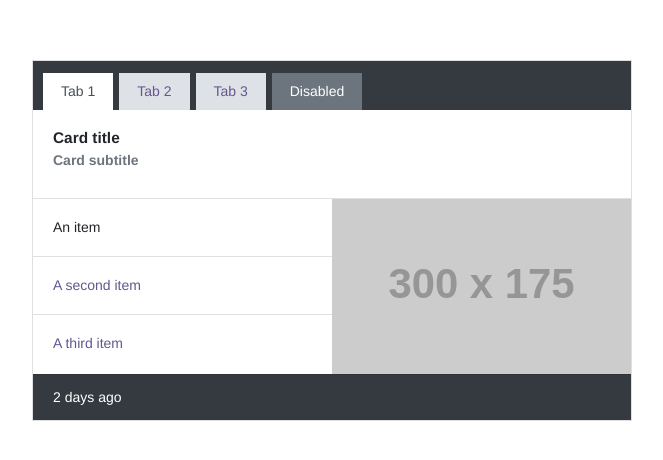
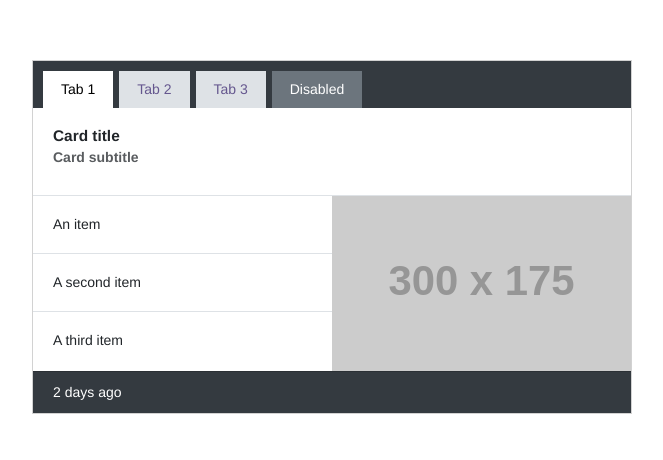
Before and after one commit to estoj/bootstrap-cards, a website built with Vite: page src/index.html in a window 1280 px wide. Shown: the whole page, without its empty margins (308-971 px from the left). Built offline with nearby package versions, Linux system fonts and the light colour scheme; placeholder pictures from the web are drawn by us.

Commit message:
Variant A, now updated in bootstrap v5.3

```diff
--- a/package.json
+++ b/package.json
@@ -26,6 +26,6 @@
   },
   "dependencies": {
     "@popperjs/core": "^2.11.8",
-    "bootstrap": "v4.3"
+    "bootstrap": "^5.3"
   }
 }
--- a/src/index.html
+++ b/src/index.html
@@ -3,24 +3,24 @@
 <head>
     <meta charset="UTF-8">
     <meta name="viewport" content="width=device-width, initial-scale=1">
-    <title>Bootstrap Card – Odoo</title>
+    <title>Odoo assignment – UX/UI Designer</title>
 </head>
 <body class="container">
-    <div class="card mt-5 mx-auto w-600 mw-100">
+    <div class="card mw-600 mx-auto mt-5">
         <!-- Navigation tabs -->
         <div class="card-header bg-dark border-bottom-0">
             <ul class="nav nav-tabs card-header-tabs" id="nav-tab" role="tablist">
                 <li class="nav-item bg-gray">
-                    <a class="nav-link active" id="tab1-tab" data-toggle="tab" href="#tab1" role="tab" aria-controls="tab1" aria-selected="true">Tab 1</a>
+                    <button class="nav-link active" id="tab1-tab" data-bs-toggle="tab" data-bs-target="#tab1" role="tab" aria-controls="tab1" aria-selected="true">Tab 1</button>
                 </li>
-                <li class="nav-item ml-1 bg-gray">
-                    <a class="nav-link" id="tab2-tab" data-toggle="tab" href="#tab2" role="tab" aria-controls="tab2" aria-selected="false">Tab 2</a>
+                <li class="nav-item ms-1 bg-gray">
+                    <button class="nav-link" id="tab2-tab" data-bs-toggle="tab" data-bs-target="#tab2" role="tab" aria-controls="tab2" aria-selected="false">Tab 2</button>
                 </li>
-                <li class="nav-item ml-1 bg-gray">
-                    <a class="nav-link" id="tab3-tab" data-toggle="tab" href="#tab3" role="tab" aria-controls="tab3" aria-selected="false">Tab 3</a>
+                <li class="nav-item ms-1 bg-gray">
+                    <button class="nav-link" id="tab3-tab" data-bs-toggle="tab" data-bs-target="#tab3" role="tab" aria-controls="tab3" aria-selected="false">Tab 3</button>
                 </li>
-                <li class="nav-item ml-1 bg-gray">
-                    <a class="nav-link disabled bg-secondary text-white" data-toggle="tab" role="tab" tabindex="-1" aria-disabled="true">Disabled</a>
+                <li class="nav-item ms-1 bg-gray">
+                    <button class="nav-link disabled bg-secondary text-white" id="disabled-tab" data-bs-toggle="tab" data-bs-target="#disabled" role="tab" aria-controls="disabled" tabindex="-1" aria-disabled="true" disabled>Disabled</button>
                 </li>
             </ul>
         </div>
@@ -28,23 +28,23 @@
         <!-- Card content -->
         <div class="card-body p-0">
             <div class="tab-content" id="nav-tabContent">
-                <div class="tab-pane show active" id="tab1" role="tabpanel" aria-labelledby="tab1-tab">
+                <div class="tab-pane show active" id="tab1" role="tabpanel" aria-labelledby="tab1-tab" tabindex="0">
                     <div class="pt-3 px-3 pb-4 border-bottom">
                         <h2 class="card-title h5">Card title</h4>
                         <h3 class="card-subtitle h6 text-muted">Card subtitle</h6>
                     </div>
-                    <div class="row no-gutters">
+                    <div class="row g-0">
                         <div class="col-md-6">
                             <div class="list-group list-group-flush" id="items-tab" role="tablist">
-                                <a class="list-group-item list-group-item-action active" id="items-1-tab" data-toggle="pill" href="#items-1" role="tab" aria-controls="items-1" aria-selected="true">
+                                <button class="list-group-item list-group-item-action active" id="items-1-tab" data-bs-toggle="tab" data-bs-target="#items-1" role="tab" aria-controls="items-1" aria-selected="true">
                                     An item
-                                </a>
-                                <a class="list-group-item list-group-item-action" id="items-2-tab" data-toggle="pill" href="#items-2" role="tab" aria-controls="items-2" aria-selected="false">
+                                </button>
+                                <button class="list-group-item list-group-item-action" id="items-2-tab" data-bs-toggle="tab" data-bs-target="#items-2" role="tab" aria-controls="items-2" aria-selected="false">
                                     A second item
-                                </a>
-                                <a class="list-group-item list-group-item-action" id="items-3-tab" data-toggle="pill" href="#items-3" role="tab" aria-controls="items-3" aria-selected="false">
+                                </button>
+                                <button class="list-group-item list-group-item-action" id="items-3-tab" data-bs-toggle="tab" data-bs-target="#items-3" role="tab" aria-controls="items-3" aria-selected="false">
                                     A third item
-                                </a>
+                                </button>
                             </div>
                         </div>
                         <div class="col-md-6">
@@ -52,18 +52,24 @@
                                 <div class="tab-pane show active" id="items-1" role="tabpanel" aria-labelledby="items-1-tab">
                                     <picture>
                                         <source srcset="https://placehold.co/555x345/blue/white?text=Pic-1" media="(max-width: 768px)" width="555" height="345">
+                                        <source srcset="https://placehold.co/174x174/blue/white?text=Pic-1" media="(max-width: 992px)" width="174" height="174">
+                                        <source srcset="https://placehold.co/234x174/blue/white?text=Pic-1" media="(max-width: 1200px)" width="234" height="174">
                                         <img class="img-fluid" src="https://placehold.co/300x175/blue/white?text=Pic-1" alt="White 'Pic-1' text on a blue background" width="300" height="175">
                                     </picture>
                                 </div>
                                 <div class="tab-pane" id="items-2" role="tabpanel" aria-labelledby="items-2-tab">
                                     <picture>
                                         <source srcset="https://placehold.co/555x345/yellow/black?text=Pic-2" media="(max-width: 768px)" width="555" height="345">
+                                        <source srcset="https://placehold.co/174x174/yellow/black?text=Pic-2" media="(max-width: 992px)" width="174" height="174">
+                                        <source srcset="https://placehold.co/234x174/yellow/black?text=Pic-2" media="(max-width: 1200px)" width="234" height="174">
                                         <img class="img-fluid" src="https://placehold.co/300x175/yellow/black?text=Pic-2" alt="Black 'Pic-2' text on a yellow background" width="300" height="175">
                                     </picture>
                                 </div>
                                 <div class="tab-pane" id="items-3" role="tabpanel" aria-labelledby="items-3-tab">
                                     <picture>
                                         <source srcset="https://placehold.co/555x345/black/white?text=Pic-3" media="(max-width: 768px)" width="555" height="345">
+                                        <source srcset="https://placehold.co/174x174/black/white?text=Pic-3" media="(max-width: 992px)" width="174" height="174">
+                                        <source srcset="https://placehold.co/234x174/black/white?text=Pic-3" media="(max-width: 1200px)" width="234" height="174">
                                         <img class="img-fluid" src="https://placehold.co/300x175/black/white?text=Pic-3" alt="White 'Pic-3' text on a black background" width="300" height="175">
                                     </picture>
                                 </div>
@@ -71,7 +77,7 @@
                         </div>
                     </div>
                 </div>
-                <div class="tab-pane" id="tab2" role="tabpanel" aria-labelledby="tab2-tab">
+                <div class="tab-pane" id="tab2" role="tabpanel" aria-labelledby="tab2-tab" tabindex="0">
                     <div class="d-flex justify-content-center align-items-center flex-column p-5">
                         Loading…
                         <svg class="mt-2" width="34" height="34" xmlns="http://www.w3.org/2000/svg" viewBox="0 0 34 34">
@@ -83,11 +89,13 @@
                         </svg>
                     </div>
                 </div>
-                <div class="tab-pane" id="tab3" role="tabpanel" aria-labelledby="tab3-tab">
-                    <div class="row no-gutters">
+                <div class="tab-pane" id="tab3" role="tabpanel" aria-labelledby="tab3-tab" tabindex="0">
+                    <div class="row g-0">
                         <div class="col-md-4">
                             <picture>
                                 <source srcset="https://placehold.co/555x345/red/white?text=Image" media="(max-width: 768px)" width="555" height="345" class="img-fluid">
+                                <source srcset="https://placehold.co/116x212/red/white?text=Image" media="(max-width: 992px)" width="116" height="212" class="img-fluid">
+                                <source srcset="https://placehold.co/156x169/red/white?text=Image" media="(max-width: 1200px)" width="156" height="169" class="img-fluid">
                                 <img src="https://placehold.co/200x186/red/white?text=Image" alt="White 'Image' text on a red background"  width="200" height="186" class="img-fluid">
                             </picture>
                         </div>
@@ -100,6 +108,11 @@
                         </div>
                         </div>
                 </div>
+                <div class="tab-pane" id="disabled" role="tabpanel" aria-labelledby="disabled-tab" tabindex="0">
+                    <div class="d-flex justify-content-center align-items-center flex-column p-5">
+                        Disabled
+                    </div>
+                </div>
             </div>
             <div class="card-footer bg-dark text-white">
                 2 days ago
--- a/src/scss/styles.scss
+++ b/src/scss/styles.scss
@@ -1,26 +1,20 @@
-// Toggle global options
+// Init
+@import "bootstrap/scss/functions";
+
+// Options
+$enable-dark-mode: false;
 $enable-gradients: false;
 $enable-rounded: false;
 $enable-shadows: false;
+$enable-cssgrid: false;
 $spacer: 1.25rem;
-$spacers: (
-    1: ($spacer * 0.3)
-);
-$gray-700: #495057;
 
-// Include functions first
-@import "bootstrap/scss/functions";
+$prefix:                            bs-;
 
 // Colors
-
-$white:                           #fff;
-$gray-300:                        #dee2e6;
-$gray-900:                        #212529;
-$body-color:                        $gray-900;
-
-$purple:                          #65578e;
-$primary:                           $purple;
-
+$purple: #65578e;
+$dark: #343a40;
+$primary: $purple;
 
 // Font Family and Font Size
 $font-family-sans-serif:            "Helvetica Neue", Arial, "Noto Sans", sans-serif, "Apple Color Emoji", "Segoe UI Emoji", "Segoe UI Symbol", "Noto Color Emoji";
@@ -41,80 +35,86 @@ $nav-tabs-border-width:             0;
 $list-group-item-padding-y:         1.125rem;
 $list-group-item-padding-x:         1.25rem;
 
-$list-group-hover-bg:               $white;
-$list-group-active-color:           $body-color;
+$list-group-hover-bg:               var(--#{$prefix}white);
+$list-group-active-color:           var(--#{$prefix}body-color);
 $list-group-active-bg:              transparent;
+$list-group-active-border-color:    var(--#{$prefix}border-color);
+
 
 $list-group-action-color:           $primary;
 $list-group-action-hover-color:     darken($primary, 15%);
 
-$list-group-action-active-color:    $body-color;
+$list-group-action-active-color:    var(--#{$prefix}body-color);
 $list-group-action-active-bg:       transparent;
 
-// Required
+// Configuration
 @import "bootstrap/scss/variables";
-@import "bootstrap/scss/mixins";
+@import "bootstrap/scss/variables-dark";
 
-// Add custom gray color for background generation
+// Merge maps
+$spacers: map-merge($spacers, (
+    1: ($spacer * 0.3)
+));
 $theme-colors: map-merge($theme-colors, (
   "gray": $gray-300,
 ));
 
-$sizes: map-merge($sizes, (
-  600: 600px
-));
+@import "bootstrap/scss/maps";
+@import "bootstrap/scss/mixins";
+@import "bootstrap/scss/utilities";
 
-// Optional
+// Custom utilities
+$utilities: map-merge(
+  $utilities,
+  (
+    "max-width": map-merge(
+      map-get($utilities, "max-width"),
+      (
+        values: map-merge(
+          map-get(map-get($utilities, "max-width"), "values"),
+          (600: 600px),
+        ),
+      ),
+    ),
+  )
+);
+
+
+// Layout & components
 @import "bootstrap/scss/root";
 @import "bootstrap/scss/reboot";
 @import "bootstrap/scss/type";
 @import "bootstrap/scss/images";
-// @import "bootstrap/scss/code";
+@import "bootstrap/scss/containers";
 @import "bootstrap/scss/grid";
-// @import "bootstrap/scss/tables";
-// @import "bootstrap/scss/forms";
-// @import "bootstrap/scss/buttons";
+@import "bootstrap/scss/tables";
+@import "bootstrap/scss/forms";
+@import "bootstrap/scss/buttons";
 @import "bootstrap/scss/transitions";
-// @import "bootstrap/scss/dropdown";
-// @import "bootstrap/scss/button-group";
-// @import "bootstrap/scss/input-group";
-// @import "bootstrap/scss/custom-forms";
+@import "bootstrap/scss/dropdown";
+@import "bootstrap/scss/button-group";
 @import "bootstrap/scss/nav";
-// @import "bootstrap/scss/navbar";
+@import "bootstrap/scss/navbar";
 @import "bootstrap/scss/card";
-// @import "bootstrap/scss/breadcrumb";
-// @import "bootstrap/scss/pagination";
-// @import "bootstrap/scss/badge";
-// @import "bootstrap/scss/jumbotron";
-// @import "bootstrap/scss/alert";
-// @import "bootstrap/scss/progress";
-// @import "bootstrap/scss/media";
+@import "bootstrap/scss/accordion";
+@import "bootstrap/scss/breadcrumb";
+@import "bootstrap/scss/pagination";
+@import "bootstrap/scss/badge";
+@import "bootstrap/scss/alert";
+@import "bootstrap/scss/progress";
 @import "bootstrap/scss/list-group";
-// @import "bootstrap/scss/close";
-// @import "bootstrap/scss/toasts";
-// @import "bootstrap/scss/modal";
-// @import "bootstrap/scss/tooltip";
-// @import "bootstrap/scss/popover";
-// @import "bootstrap/scss/carousel";
-// @import "bootstrap/scss/spinners";
-// @import "bootstrap/scss/print";
+@import "bootstrap/scss/close";
+@import "bootstrap/scss/toasts";
+@import "bootstrap/scss/modal";
+@import "bootstrap/scss/tooltip";
+@import "bootstrap/scss/popover";
+@import "bootstrap/scss/carousel";
+@import "bootstrap/scss/spinners";
+@import "bootstrap/scss/offcanvas";
+@import "bootstrap/scss/placeholders";
 
+// Helpers
+@import "bootstrap/scss/helpers";
 
 // Utilities
-// @import "bootstrap/scss/utilities/align";
-@import "bootstrap/scss/utilities/background";
-@import "bootstrap/scss/utilities/borders";
-// @import "bootstrap/scss/utilities/clearfix";
-@import "bootstrap/scss/utilities/display";
-// @import "bootstrap/scss/utilities/embed";
-@import "bootstrap/scss/utilities/flex";
-// @import "bootstrap/scss/utilities/float";
-// @import "bootstrap/scss/utilities/overflow";
-// @import "bootstrap/scss/utilities/position";
-// @import "bootstrap/scss/utilities/screenreaders";
-// @import "bootstrap/scss/utilities/shadows";
-@import "bootstrap/scss/utilities/sizing";
-// @import "bootstrap/scss/utilities/stretched-link";
-@import "bootstrap/scss/utilities/spacing";
-@import "bootstrap/scss/utilities/text";
-// @import "bootstrap/scss/utilities/visibility";
+@import "bootstrap/scss/utilities/api";
```
Also changed, not shown: 1 other file.
